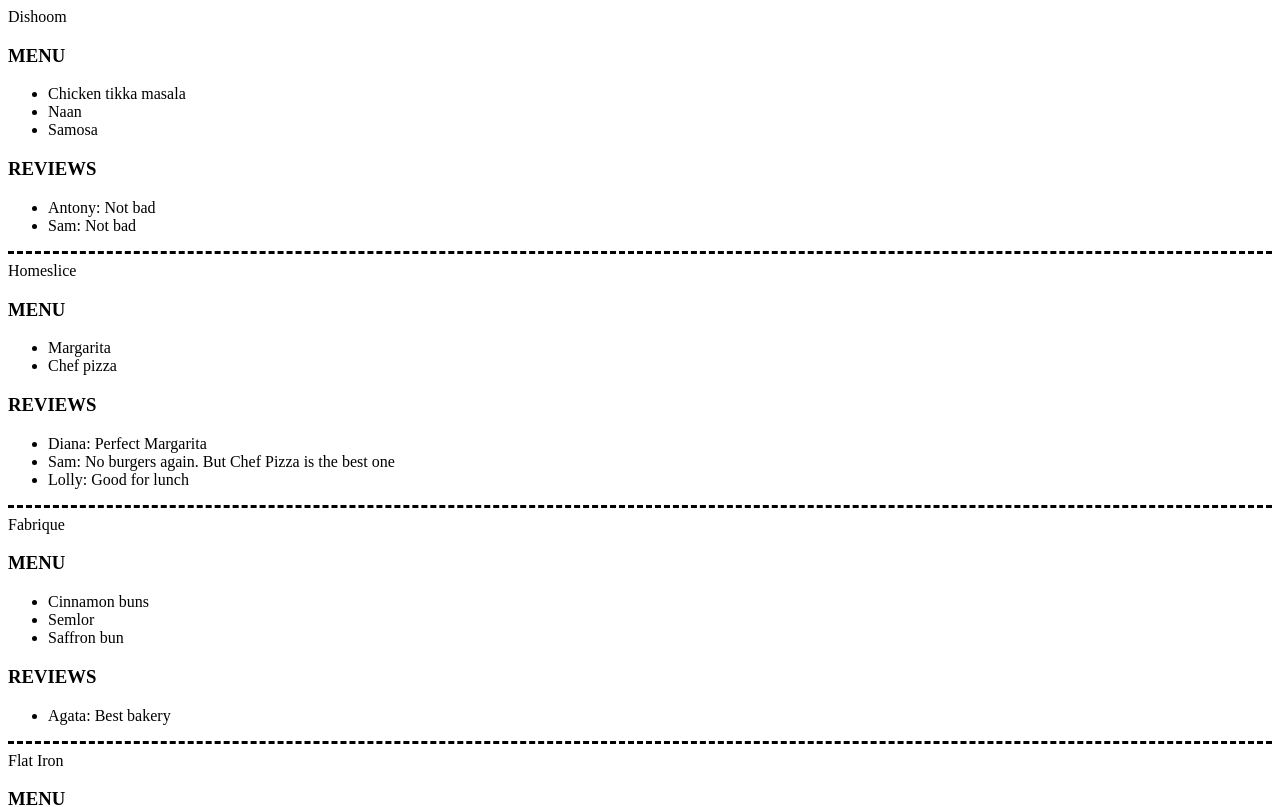
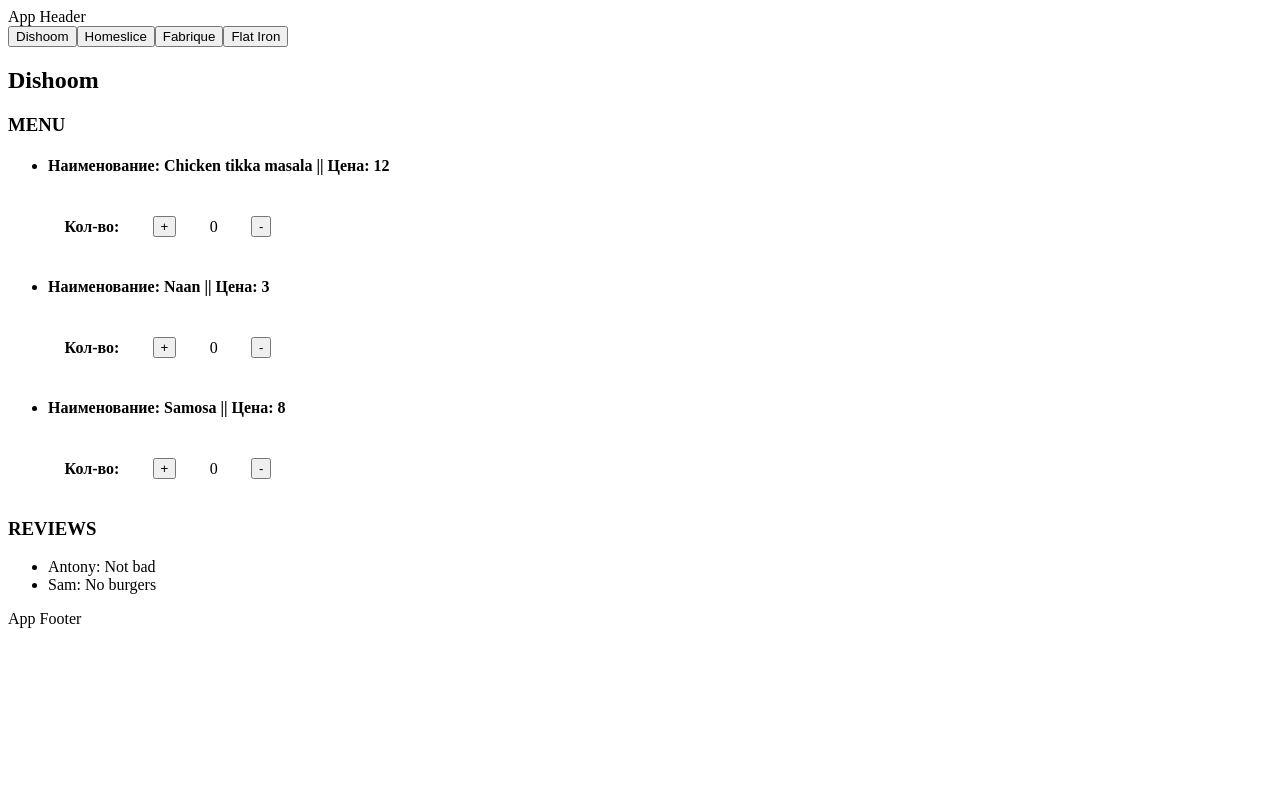
Before and after one commit to Ilichev-vlad/Restaraunts, a React (Vite) app: page / in a window 1280 px wide. Shown: the top 807 px of the page. Built offline with nearby package versions, Linux system fonts and the light colour scheme.

Commit message:
second_homework done

```diff
--- /dev/null
+++ b/src/components/app/component.jsx
@@ -0,0 +1,26 @@
+import { useState } from "react";
+import { restaurants } from "../../constants/mock";
+import { Layout } from "../layout/component";
+import { Restaurant } from "../restaurant/component";
+import { TabBar } from "../tabBar/component";
+
+export const App = () => {
+    const [currentRestData, setData] = useState(restaurants ? restaurants [0] : {});
+
+    const setCurrentRest = (currentRestData) => {
+        setData(currentRestData);
+    }
+
+    return (
+        <div>
+            <Layout>
+                <TabBar restaurants={restaurants} setCurrentRest={setCurrentRest} />
+                <Restaurant
+                    name={currentRestData.name}
+                    menu={currentRestData.menu}
+                    reviews={currentRestData.reviews}
+                />
+            </Layout>
+        </div>
+    );
+}
--- /dev/null
+++ b/src/components/counter/component.jsx
@@ -0,0 +1,30 @@
+import { useState } from "react";
+
+const useCount = () => {
+    const [count, setCount] = useState(0);
+
+    const increment = () => {
+      setCount((prevState) => prevState + 1);
+    };
+    const decrement = () => {
+      setCount((prevState) => prevState > 0 ? prevState - 1 : 0);
+    };
+
+    return {
+      count,
+      increment,
+      decrement,
+    };
+};
+
+export const Counter = () => {
+    const { count, decrement, increment } = useCount();
+    return (
+        <div style={{display: "flex", flexDirection: "row", width: '15rem', justifyContent: "space-around", alignItems: "center"}}>
+            <h4>Кол-во: </h4>
+            <button onClick={increment}>+</button>
+            {count}
+            <button onClick={decrement}>-</button>
+        </div>
+    );
+}
--- /dev/null
+++ b/src/components/footer/component.jsx
@@ -0,0 +1,3 @@
+export const Footer = () => {
+    return <footer>App Footer</footer>;
+};
--- /dev/null
+++ b/src/components/header/component.jsx
@@ -0,0 +1,3 @@
+export const Header = () => {
+    return <header>App Header</header>;
+};
--- /dev/null
+++ b/src/components/layout/component.jsx
@@ -0,0 +1,12 @@
+import { Footer } from "../footer/component";
+import { Header } from "../header/component";
+
+export const Layout = ({ children }) => {
+  return (
+    <div>
+      <Header />
+      {children}
+      <Footer />
+    </div>
+  );
+};
--- /dev/null
+++ b/src/components/menu/component.jsx
@@ -0,0 +1,23 @@
+import { useState } from "react";
+import { Counter } from "../counter/component";
+
+export const Menu = ({menu}) => {
+
+    const menuItems = menu.map(({name, price}) => {
+        return (
+            <li>
+                <div>
+                    <h4>Наименование: {name} || Цена: {price}</h4>
+                    <Counter/>
+                </div>
+            </li>
+        )
+    });
+
+    return (
+        <div>
+            <h3>MENU</h3>
+            <div>{ menuItems?.length ? (<ul>{menuItems}</ul>) : 'Menu is empty' }</div>
+        </div>
+    );
+}
--- /dev/null
+++ b/src/components/restaurant/component.jsx
@@ -0,0 +1,12 @@
+import { Menu } from "../menu/component";
+import { Reviews } from "../review/component";
+
+export const Restaurant = ({name, menu, reviews}) => {
+    return (
+        <div>
+            <h2>{name}</h2>
+            <Menu menu={menu} />
+            <Reviews reviews={reviews} />
+        </div>
+    );
+}
--- /dev/null
+++ b/src/components/review/component.jsx
@@ -0,0 +1,14 @@
+export const Reviews = ({reviews}) => {
+    return (
+        <div>
+            <h3>REVIEWS</h3>
+            <div>
+                {
+                    reviews?.length
+                    ? <ul>{reviews.map(({user, text}) => <li>{user}: {text}</li>)}</ul>
+                    : 'Review is empty'
+                }
+            </div>
+        </div>
+    );
+}
--- /dev/null
+++ b/src/components/tabBar/component.jsx
@@ -0,0 +1,15 @@
+export const TabBar = ({restaurants, setCurrentRest}) => {
+    const oTabBarItems = restaurants.map((restaurant) => {
+        return (
+            <button onClick={() => setCurrentRest(restaurant)}>{restaurant.name}</button>
+        )
+    });
+
+    return (
+        <div>
+            {
+                oTabBarItems?.length ? oTabBarItems : 'Restaraunts is Empty'
+            }
+        </div>
+    );
+}
--- a/src/main.jsx
+++ b/src/main.jsx
@@ -1,58 +1,7 @@
 import React from 'react';
 import ReactDOM from 'react-dom/client';
-import { restaurants } from '../materials/mock';
+import { App } from './components/app/component';
 
 ReactDOM.createRoot(document.getElementById('root')).render(
-  <div>
-    {/* Ресторан 1 */}
-    <div>{restaurants[0].name}</div>
-    <h3>MENU</h3>
-    <ul>
-      <li>{restaurants[0].menu[0].name}</li>
-      <li>{restaurants[0].menu[1].name}</li>
-      <li>{restaurants[0].menu[2].name}</li>
-    </ul>
-    <h3>REVIEWS</h3>
-    <ul>
-      <li>{restaurants[0].reviews[0].user}: {restaurants[0].reviews[0].text}</li>
-      <li>{restaurants[0].reviews[1].user}: {restaurants[0].reviews[0].text}</li>
-    </ul>
-    {/* Ресторан 2 */}
-    <div style={{borderTop: 'dashed', paddingTop: '0.5rem'}}>{restaurants[1].name}</div>
-    <h3>MENU</h3>
-    <ul>
-      <li>{restaurants[1].menu[0].name}</li>
-      <li>{restaurants[1].menu[1].name}</li>
-    </ul>
-    <h3>REVIEWS</h3>
-    <ul>
-      <li>{restaurants[1].reviews[0].user}: {restaurants[1].reviews[0].text}</li>
-      <li>{restaurants[1].reviews[1].user}: {restaurants[1].reviews[1].text}</li>
-      <li>{restaurants[1].reviews[2].user}: {restaurants[1].reviews[2].text}</li>
-    </ul>
-    {/* Ресторан 3 */}
-    <div style={{borderTop: 'dashed', paddingTop: '0.5rem'}}>{restaurants[2].name}</div>
-    <h3>MENU</h3>
-    <ul>
-      <li>{restaurants[2].menu[0].name}</li>
-      <li>{restaurants[2].menu[1].name}</li>
-      <li>{restaurants[2].menu[2].name}</li>
-    </ul>
-    <h3>REVIEWS</h3>
-    <ul>
-      <li>{restaurants[2].reviews[0].user}: {restaurants[2].reviews[0].text}</li>
-    </ul>
-    {/* Ресторан 4 */}
-    <div style={{borderTop: 'dashed', paddingTop: '0.5rem'}}>{restaurants[3].name}</div>
-    <h3>MENU</h3>
-    <ul>
-      <li>{restaurants[3].menu[0].name}</li>
-      <li>{restaurants[3].menu[1].name}</li>
-    </ul>
-    <h3>REVIEWS</h3>
-    <ul>
-      <li>{restaurants[3].reviews[0].user}: {restaurants[3].reviews[0].text}</li>
-      <li>{restaurants[3].reviews[1].user}: {restaurants[3].reviews[1].text}</li>
-    </ul>
-  </div>
+  <App />
 )
```
Also changed, not shown: src/constants/mock.js (renamed from materials/mock.js).
